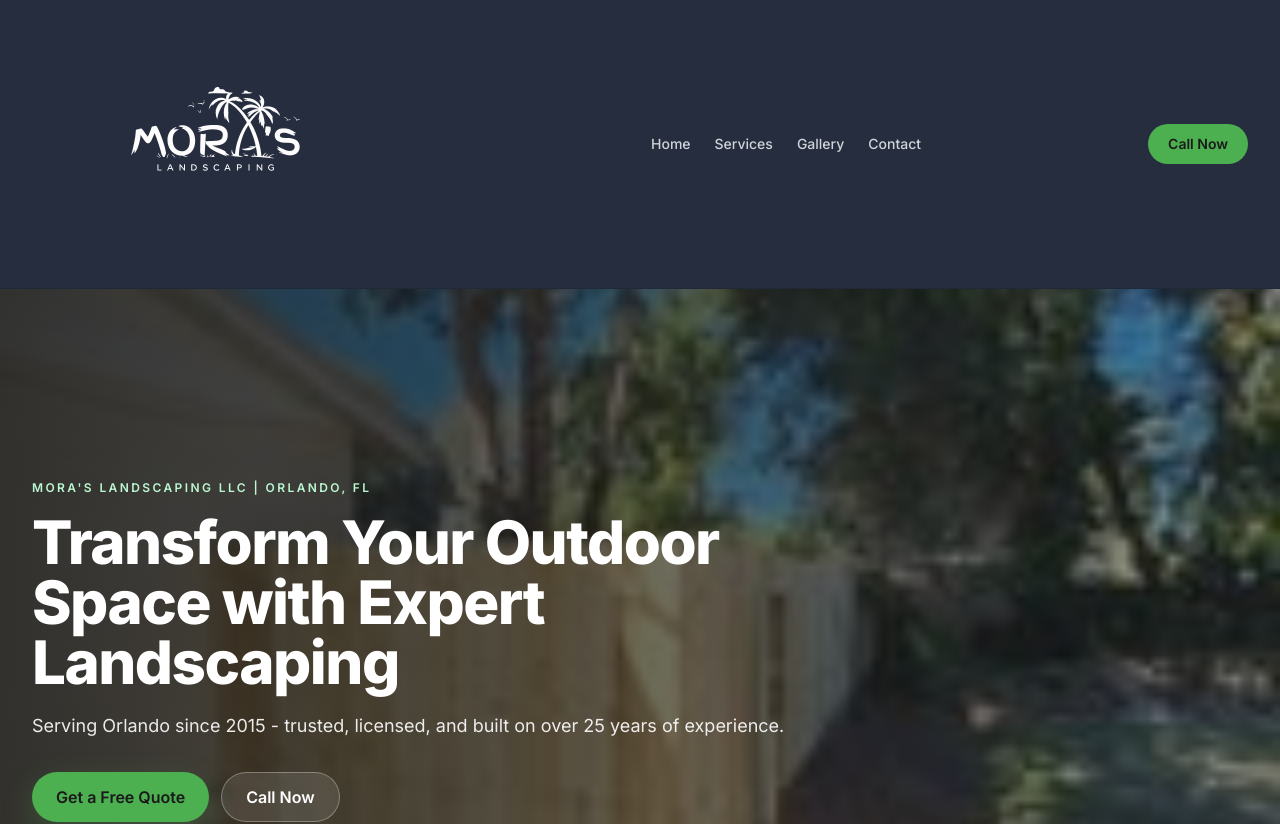
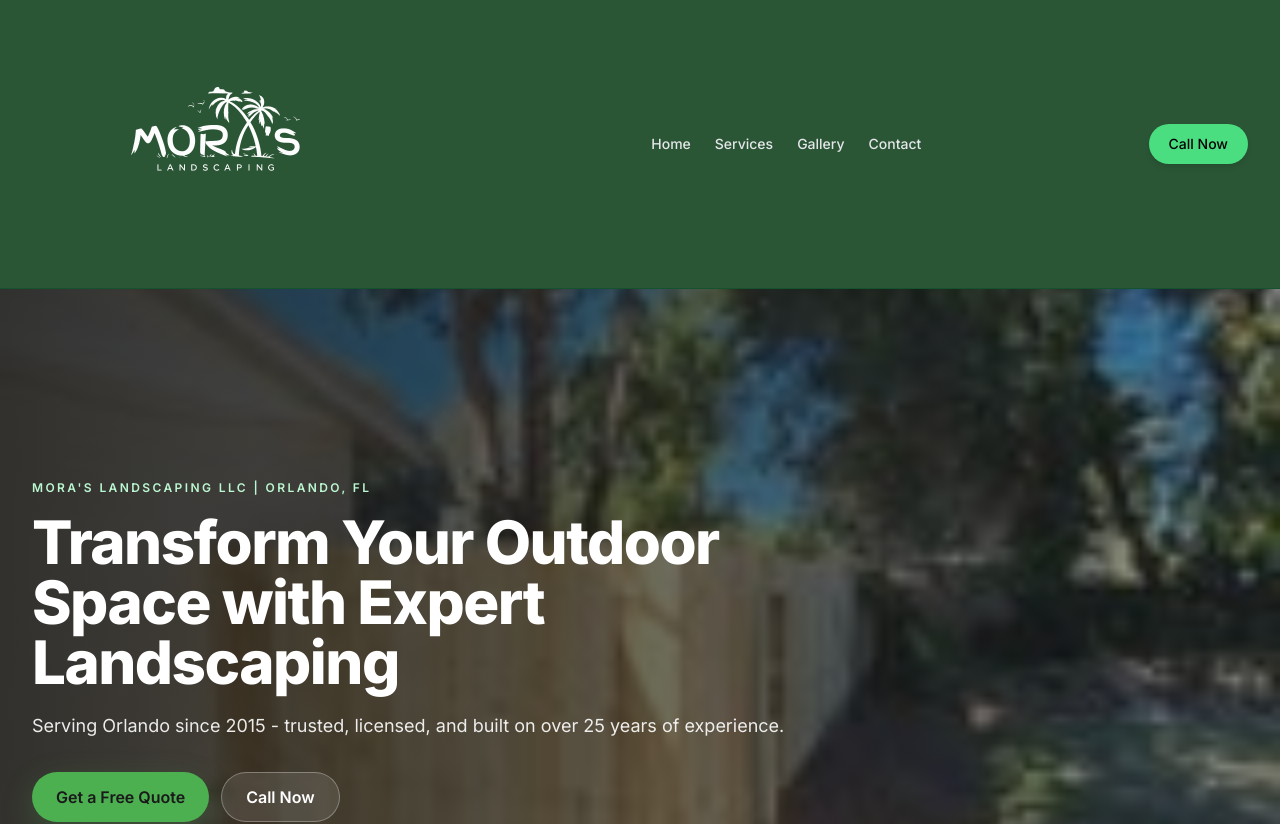
Before and after one commit to Skipp3r407/moras-landscaping-website, a Next.js app: page / in a window 1280 px wide. Shown: the top 824 px of the page. Built offline with nearby package versions, Linux system fonts and the light colour scheme.

Commit message:
Style header with landscaping green theme and high-contrast Call Now CTA.
Use deep green bar, gray-200 nav with green-300 hover, and green-400 buttons on black text.

Made-with: Cursor

```diff
--- a/components/site-header.tsx
+++ b/components/site-header.tsx
@@ -23,7 +23,7 @@ export function SiteHeader() {
   ];
 
   return (
-    <header className="fixed inset-x-0 top-0 z-50 w-full border-b border-gray-800 bg-[#0f172a]/90 backdrop-blur-md">
+    <header className="fixed inset-x-0 top-0 z-50 w-full border-b border-green-900 bg-[#1f4d2b]/95 backdrop-blur-md">
       <div className="container-shell flex min-h-[11rem] items-center justify-between gap-5 py-2 md:min-h-[18rem] md:py-4">
         <Link href="/" aria-label={business.name} className="flex items-center shrink-0 pl-1 sm:pl-2">
           <Image
@@ -41,7 +41,7 @@ export function SiteHeader() {
             <Link
               key={link.href}
               href={link.href}
-              className="interactive-link text-sm font-medium text-gray-300 transition hover:text-green-400"
+              className="interactive-link text-sm font-medium text-gray-200 transition hover:text-green-300"
             >
               {link.label}
             </Link>
@@ -51,32 +51,32 @@ export function SiteHeader() {
         <div className="hidden items-center gap-3 md:flex">
           <a
             href="tel:4072474786"
-            className="inline-flex items-center justify-center rounded-full bg-grass px-5 py-2.5 text-sm font-semibold text-charcoal transition-all duration-300 hover:scale-105 hover:bg-[#7cd27f]"
+            className="inline-flex items-center justify-center rounded-full bg-green-400 px-5 py-2.5 text-sm font-medium text-black shadow-md transition duration-300 hover:bg-green-500"
           >
             Call Now
           </a>
         </div>
 
         <details className="relative lg:hidden">
-          <summary className="grid h-10 w-10 cursor-pointer list-none place-items-center rounded-lg border border-gray-600 text-gray-100">
+          <summary className="grid h-10 w-10 cursor-pointer list-none place-items-center rounded-lg border border-green-800/80 text-gray-100">
             <span className="text-xl">☰</span>
           </summary>
-          <div className="absolute right-0 mt-3 w-64 rounded-2xl border border-gray-800 bg-[#0f172a] p-3 shadow-xl">
+          <div className="absolute right-0 mt-3 w-64 rounded-2xl border border-green-900/90 bg-[#163d22] p-3 shadow-xl backdrop-blur-md">
             <div className="flex flex-col gap-1 text-left">
               {headerLinks.map((link) => (
                 <Link
                   key={link.href}
                   href={link.href}
-                  className="interactive-link rounded-lg px-3 py-2 text-sm font-medium text-gray-300 transition hover:bg-white/5 hover:text-green-400"
+                  className="interactive-link rounded-lg px-3 py-2 text-sm font-medium text-gray-200 transition hover:bg-white/10 hover:text-green-300"
                 >
                   {link.label}
                 </Link>
               ))}
             </div>
-            <div className="mt-3 grid gap-2 border-t border-gray-800 pt-3">
+            <div className="mt-3 grid gap-2 border-t border-green-900/70 pt-3">
               <a
                 href="tel:4072474786"
-                className="inline-flex items-center justify-center rounded-full bg-grass px-4 py-2.5 text-sm font-semibold text-charcoal transition-all duration-300 hover:scale-105 hover:bg-[#7cd27f]"
+                className="inline-flex items-center justify-center rounded-full bg-green-400 px-4 py-2.5 text-sm font-medium text-black shadow-md transition duration-300 hover:bg-green-500"
               >
                 Call {business.phoneDisplay}
               </a>
```
